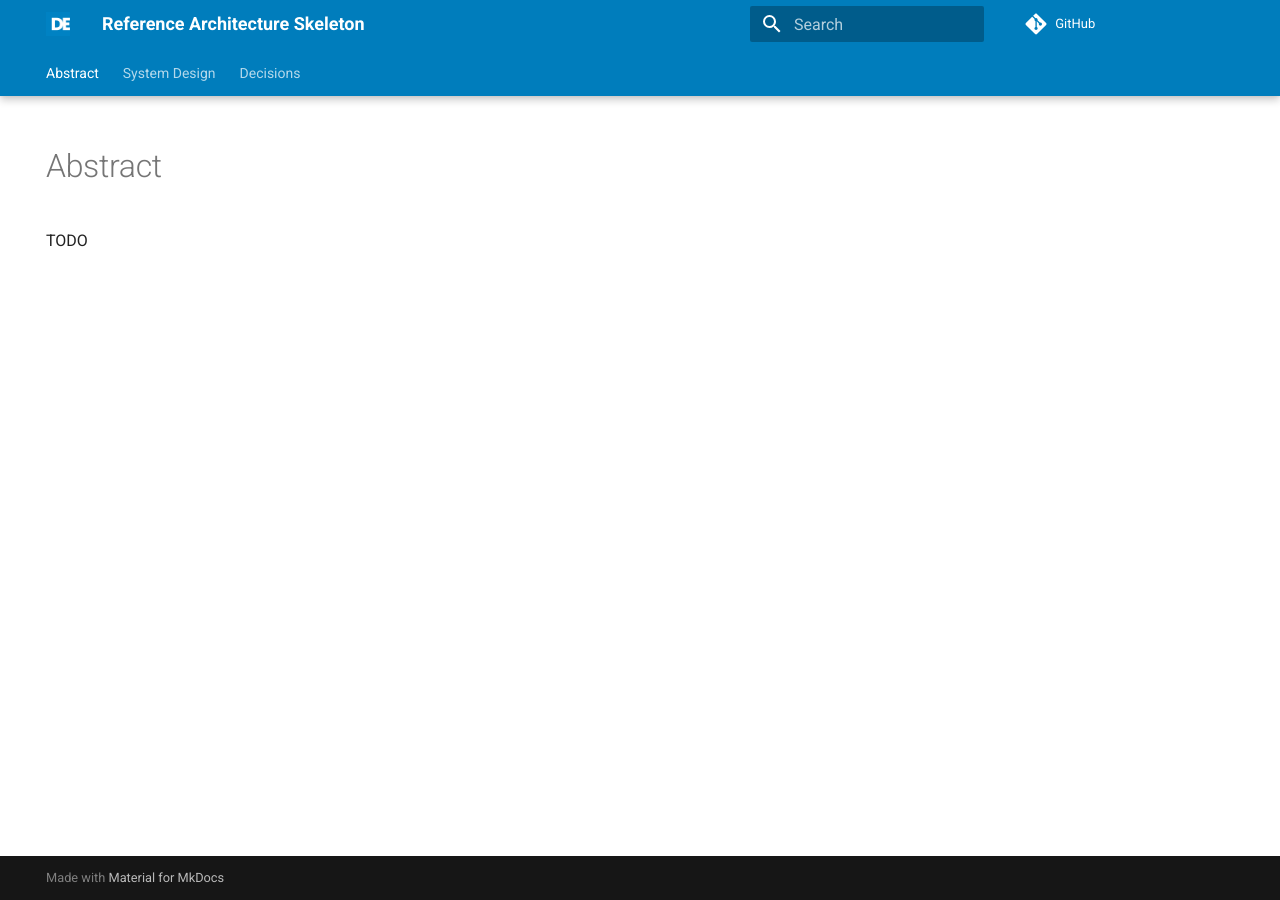
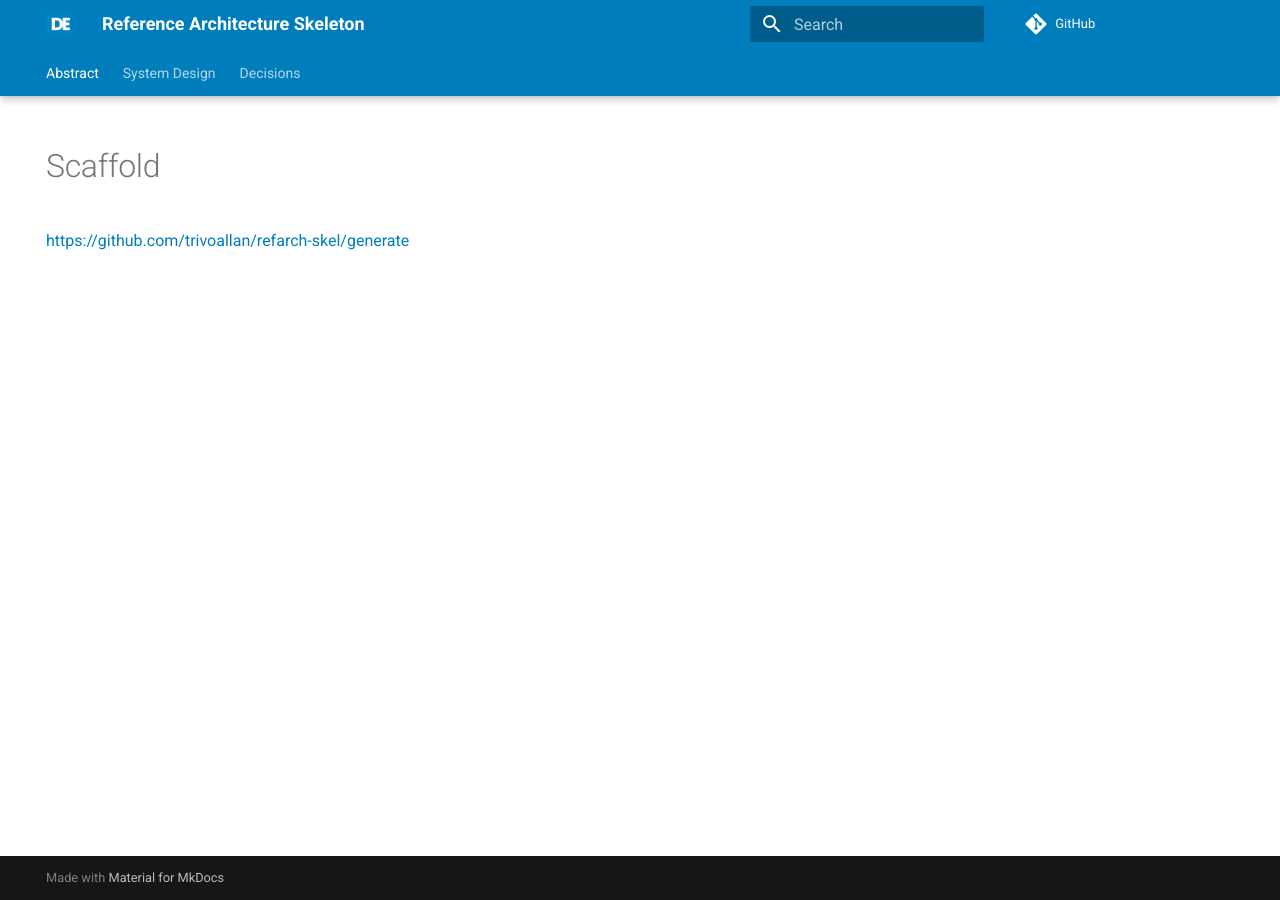
Before and after one commit to clap-demo/refarch-001, an MkDocs documentation site: the page built from docs/index.md, in a window 1280 px wide. Built offline with MkDocs 1.6.1 and Material for MkDocs 9.7.7, drawn with Linux system fonts in a browser that asks for light colours; comment, search, counter and statistics services are not loaded; the version menu is left out.

Commit message:
docs: yoyoyo

```diff
--- a/docs/index.md
+++ b/docs/index.md
@@ -4,4 +4,6 @@ hide:
   - navigation
 ---
 
-TODO
+# Scaffold
+
+<https://github.com/trivoallan/refarch-skel/generate>
```
Also changed, not shown: 1 other file.
